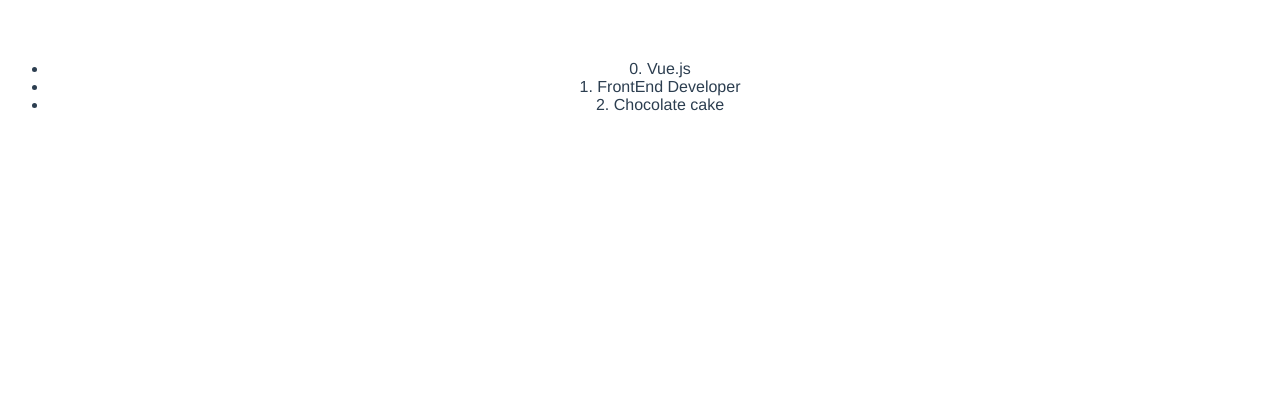
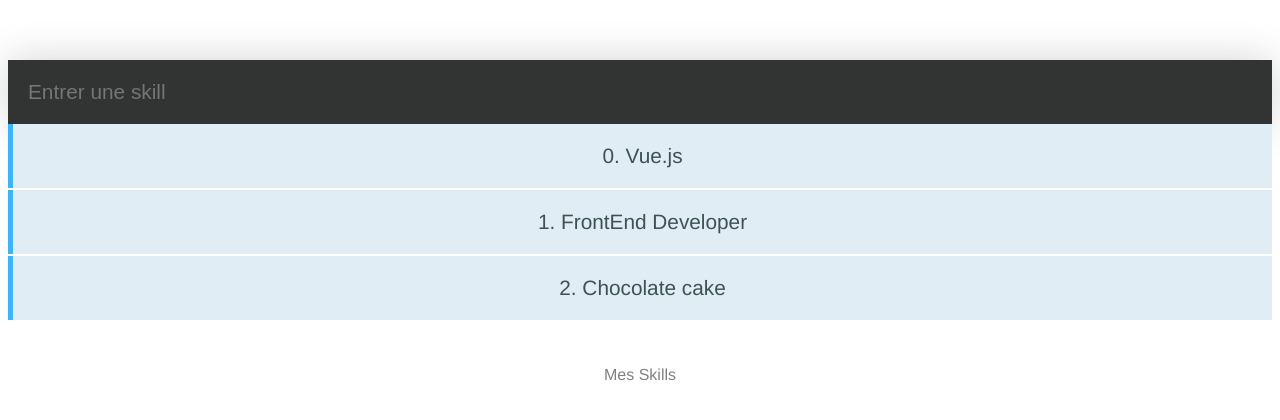
Before and after one commit to IpCeSs/VueTdSkills, a Vue app: page / in a window 1280 px wide. Shown: the top 420 px of the page. Built offline with nearby package versions, Linux system fonts and the light colour scheme.

Commit message:
Update Skills.vue

```diff
--- a/src/components/Skills.vue
+++ b/src/components/Skills.vue
@@ -5,7 +5,24 @@
     condition ternaire : btn state est true ? si oui on affiche le premier message : si non on affiche le deuxième message
     {{btnState?'The button is disabled': 'the button is acitve'}}
     <button @click="changeName" v-bind:disabled="btnState">ChangeName</button>-->
- <div class="holder">
+<div class="container">
+  <!-- v model : skill est donc à définir dans le script (ici juste après return, vide de base). on aura lorsque l'on tape du texte dans l'input un affichage dynamique juste en dessous du même message grâce à {{skill}} -->
+  <!-- @submit soumet on enter v-on:submit -->
+  <form @submit.prevent="addSkill">
+  <input type="text" placeholder="Entrer une skill" v-model="skill" v-validate="'min:5'" name="inputValidationTest">
+  {{skill}}
+  <!-- transition = animation : fonctionne seulement si on a un v-if ou v-show dans le contenu à animer
+  on procède à l'animation dans le css en appellant le nom de la classe de <transition/>
+  soit "alert-in" sur laquelle on définira un comportement lors du premier affichage alert-in-enter et son "reverse" alert-in-leave
+  lorsque l'on arrete l'affichage du message -->
+  <transition name="alert-in">
+  <!-- Si la condition de validation (5 caractères mini n'est pas remplie le message d'alert suivant
+    sera affiché pour indiquer à l'user ce qu'il doit faire-->
+  <p class="alert" v-if="errors.has('inputValidationTest')">{{errors.first('inputValidationTest')}}</p>
+  </transition>
+  </form>
+  </div>
+   <div class="holder">
       <ul>
      <!--  on boucle sur le tableau des skills  -->
         <li v-for="(data, index) in skills" :key='index'>
@@ -13,33 +30,102 @@
         </li>
       </ul>
     </div>
-    <div v-bind:class="{alert: showAlert}"></div>
+    <p>Mes Skills</p>
   </div>
 </template>
 
 <script>
+export default {
+  name: "Skills",
+  data() {
+    return {
+      skill: "",
 
-export default {
-  name: 'Skills',
-  data(){
-    return{
       skills: [
-      {"skill": "Vue.js"},
-      {"skill": "FrontEnd Developer"},
-      {"skill": "Chocolate cake"}
-      ],
-      showAlert:true
+        { skill: "Vue.js" },
+        { skill: "FrontEnd Developer" },
+        { skill: "Chocolate cake" }
+      ]
+    };
+  },
+  methods: {
+    addSkill() {
+      this.$validator.validateAll().then(result => {
+        if (result) {
+          this.skills.push({ skill: this.skill });
+          this.skill = "";
+        } else {
+          console.log("skill non soumise!!");
+        }
+      });
     }
   }
-  }
-
+};
 </script>
 
 
 <style scoped>
-.alert{
-  background-color:navy;
-  width:100%;
-  height:30%;
+.holder {
+  background: #fff;
+}
+
+ul {
+  margin: 0;
+  padding: 0;
+  list-style-type: none;
+}
+
+ul li {
+  padding: 20px;
+  font-size: 1.3em;
+  background-color: #e0edf4;
+  border-left: 5px solid #3eb3f6;
+  margin-bottom: 2px;
+  color: #3e5252;
+}
+
+p {
+  text-align: center;
+  padding: 30px 0;
+  color: gray;
+}
+
+.container {
+  box-shadow: 0px 0px 40px lightgray;
+}
+input {
+  width: calc(100% - 40px);
+  border: 0;
+  padding: 20px;
+  font-size: 1.3em;
+  background-color: #323333;
+  color: #687f7f;
+}
+.alert {
+  background: #fd2cd;
+  font-weight: bold;
+  display: inline-block;
+  padding: 5px;
+  margin-top: -20px;
+}
+/* On définit le comportement de l'animation quand elle s'affiche .alert-in-enter-active et quand elle s'enlève .alert-in-leave-active
+(leave active et enter active sont relatifs à la classe transition*/
+.alert-in-enter-active {
+  animation: bounce-in 0.5s;
+}
+.alert-in-leave-active {
+  animation: bounce-in 0.5s reverse;
+}
+/* @keyframes gère la "transparence" du bounce-in lors du déroulement de l'animation de 0(transparent/moins visible) à + (opaque/très visible)*/
+@keyframes bounce-in {
+  0% {
+    transform: scale(0);
+  }
+  50% {
+    transform: scale(15);
+  }
+  100% {
+    transform: scale(1);
+  }
 }
 </style>
```
